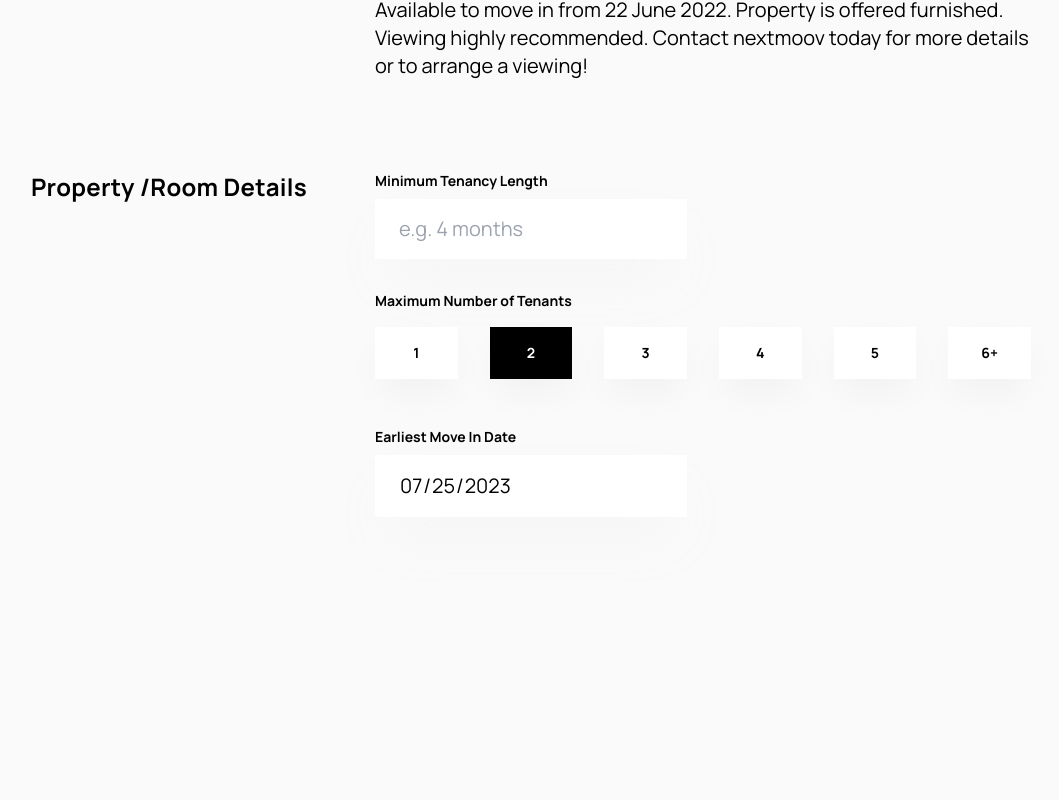
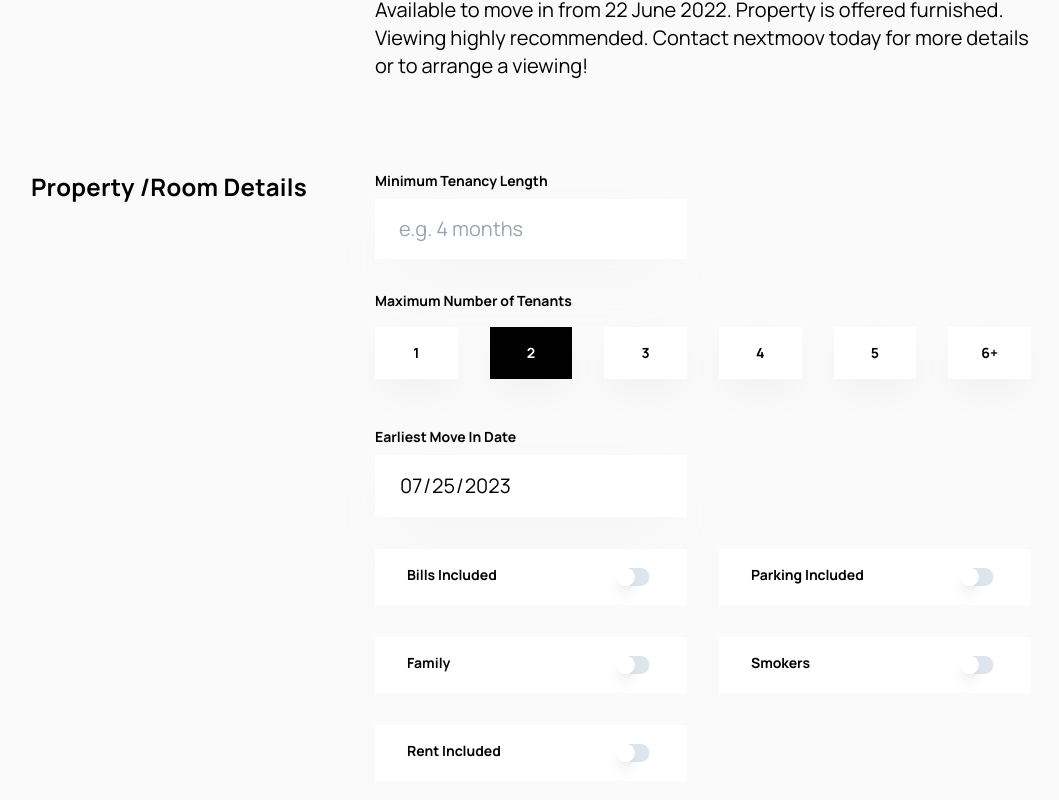
Before and after one commit to HabibMollah/faz-studio-task, a Next.js app: page / in a window 1280 px wide. Shown: the part 2573-3373 px from the top of the page, without its empty margins (17-1076 px from the left). Before the commit the page ends 3203 px from the top, so only its background shows below. Built offline with nearby package versions, Linux system fonts and the light colour scheme.

Commit message:
add switch checkboxes

```diff
--- a/components/Form/Preferences.tsx
+++ b/components/Form/Preferences.tsx
@@ -1,6 +1,7 @@
 "use client";
 import { useState } from "react";
 import Input from "./Input";
+import CheckboxWithSwitch from "./CheckboxWithSwitch";
 
 export default function Preferences() {
   const [maxTenants, setMaxTenants] = useState(2);
@@ -46,6 +47,13 @@ export default function Preferences() {
             defaultValue="2023-07-25"
           />
         </div>
+        <div className="grid w-full max-w-[656px] grid-cols-1 gap-8 !font-bold sm:grid-cols-2">
+          <CheckboxWithSwitch label="Bills Included" />
+          <CheckboxWithSwitch label="Parking Included" />
+          <CheckboxWithSwitch label="Family" />
+          <CheckboxWithSwitch label="Smokers" />
+          <CheckboxWithSwitch label="Rent Included" />
+        </div>
       </div>
     </div>
   );
```
